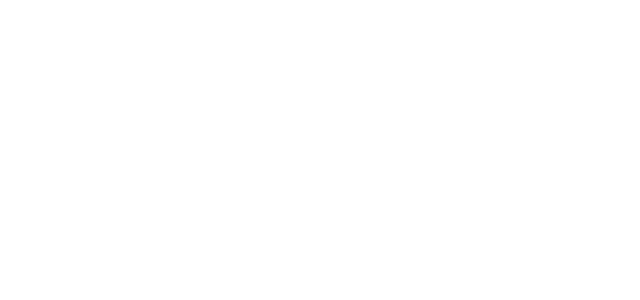
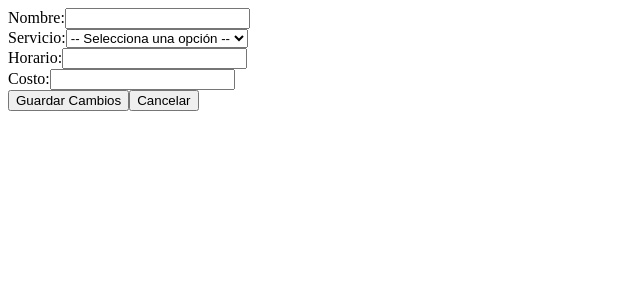
Before and after one commit to JoseManuel2001/EsteticaGestionDeCitas, a React (Vite) app: page /editarCitas in a window 1280 px wide. Before the commit this address had no page. Shown: the top 300 px of the page, without its empty margins (0-640 px from the left). Built offline with nearby package versions, Linux system fonts and the light colour scheme; no server answers.

Commit message:
Agregar, Editar sin funcion

```diff
--- a/src/App.jsx
+++ b/src/App.jsx
@@ -7,7 +7,7 @@ function App() {
     const navigate = useNavigate();
 
     const handleClickAgregar = () => {
-        navigate("/registrarCita");
+        navigate("/Registrar");
     };
     const handleClickEditar = (id) => {
 
--- /dev/null
+++ b/src/EditarCitas.jsx
@@ -0,0 +1,94 @@
+import React, { useState, useEffect } from 'react';
+import { useNavigate, useParams } from 'react-router-dom';
+import axios from 'axios';
+
+function EditarCita() {
+    const { id } = useParams();
+    const navigate = useNavigate();
+
+    const [editedUser, setEditedUser] = useState({
+        Nombre: "",
+        Servicio: "",
+        Horario: "",
+        Costo: "",
+    });
+    const [error, setError] = useState(null);
+
+    useEffect(() => {
+        // Realizar una solicitud GET para obtener los datos del usuario a editar
+        axios.get(`http://localhost:1337/api/citas/${id}`)
+            .then(response => {
+                // Almacenar los datos del usuario en el estado
+                console.log(response.data.data.attributes)
+                setEditedUser(response.data.data.attributes);
+            })
+            .catch(error => {
+                console.error('Error al obtener datos de las citas:', error);
+            });
+    }, [id]);
+
+    const handleInputChange = (event) => {
+        const { name, value } = event.target;
+        setEditedUser({
+            ...editedUser,
+            [name]: value,
+        });
+    };
+
+    const handleSubmit = (event) => {
+        event.preventDefault();
+
+        // Realizar una solicitud PUT para actualizar el usuario
+        axios.put(`http://localhost:1337/api/citas/${id}`, { "data": editedUser })
+            .then(response => {
+                // Aquí puedes manejar la respuesta si es necesario
+                console.log("Cita actualizada:", response.data.data);
+
+                // Redirigir a la lista de usuarios después de editar
+                navigate("/App");
+            })
+            .catch((error) => {
+                setError(error);
+            });
+    };
+
+    if (error) {
+        return <div>Error al editar la cita: {error.message}</div>;
+    }
+
+    return (
+        <>
+            <form className='form1' onSubmit={handleSubmit}>
+                <label className='label1'>
+                    Nombre:
+                    <input type="text" name="Nombre" value={editedUser.Nombre} onChange={handleInputChange} required />
+                </label>
+                <br />
+                <label>
+                    Servicio:
+                    <select className='Combo' name="Servicio" value={editedUser.Servicio} onChange={handleInputChange} required>
+                        <option value="">-- Selecciona una opción --</option>
+                        <option>Corte</option>
+                        <option>Tinte</option>
+                        <option>Peinado</option>
+                    </select>
+                </label>
+                <br />
+                <label>
+                    Horario:
+                    <input type="text" name="Horario" value={editedUser.Horario} onChange={handleInputChange} required />
+                </label>
+                <br />
+                <label>
+                    Costo:
+                    <input type="text" name="Costo" value={editedUser.Costo} onChange={handleInputChange} required />
+                </label>
+                <br />
+                <button  type="submit">Guardar Cambios</button>
+                <button  onClick={() => navigate("/App")}>Cancelar</button>
+            </form>
+        </>
+    );
+}
+
+export default EditarCita;
--- /dev/null
+++ b/src/Registrar.jsx
@@ -0,0 +1,93 @@
+import React, { useState } from 'react';
+import { useNavigate } from 'react-router-dom';
+import axios from 'axios';
+
+
+function Registrar() {
+    const Navigate = useNavigate();
+
+    const hadleClick = () => {
+        Navigate("/App")
+    }
+
+    const [newUser, setNewUser] = useState({
+        Nombre: "",
+        Servicio: "",
+        Horario: "",
+        Costo: "",
+    });
+    const [error, setError] = useState(null);
+
+    const handleInputChange = (event) => {
+        const { name, value } = event.target;
+        setNewUser({
+            ...newUser,
+            [name]: value,
+        });
+    };
+
+    const handleSubmit = (event) => {
+        event.preventDefault();
+
+
+        // Realiza una solicitud POST para crear un nuevo usuario
+        axios
+            .post("http://localhost/api/citas", { "data": newUser }) // Cambia la URL a la correcta
+            .then((response) => {
+                // Aquí puedes manejar la respuesta si es necesario
+                console.log("Cita registrada:", response.data.data);
+
+                // Limpiar el formulario
+                setNewUser({
+                    Nombre: "",
+                    Servicio: "",
+                    Horario: "",
+                    Costo: "",
+                });
+            })
+            .catch((error) => {
+                setError(error);
+            });
+
+        Navigate("/App")
+    };
+
+    if (error) {
+        return <div>Error al registrar cita: {error.message}</div>;
+    }
+
+    return (
+        <>
+            <form className='form1' onSubmit={handleSubmit}>
+                <label className='label1'>
+                    Nombre:
+                    <input type="text" name="Nombre" value={newUser.Nombre} onChange={handleInputChange} required />
+                </label>
+                <br />
+                <label>
+                    Servicio:
+                    <select default={" "} className='Combo' name="Servicio" value={newUser.Servicio} onChange={handleInputChange} required>
+                        <option value="">-- Selecciona una opción --</option>
+                        <option>Corte</option>
+                        <option>Tinte</option>
+                        <option>Peinado</option>
+                    </select>
+                </label>
+                <br />
+                <label>
+                    Horario:
+                    <input type="text" name="Horario" value={newUser.Horario} onChange={handleInputChange} required />
+                </label>
+                <br />
+                <label>
+                    Horario:
+                    <input type="text" name="Costo" value={newUser.Costo} onChange={handleInputChange} required />
+                </label>
+                <br />
+                <button  type="submit">Registrar</button>
+                <button  onClick={hadleClick}>Cancelar</button>
+            </form>
+        </>
+    );
+}
+export default Registrar;
--- a/src/main.jsx
+++ b/src/main.jsx
@@ -7,6 +7,9 @@ import {
 import Login from "./Login";
 import Registro from "./Registro";
 import App from "./App"
+import EditarCitas from "./EditarCitas"
+import Registrar from "./Registrar"
+
 
 const rootElement = document.getElementById("root");
 render(
@@ -15,6 +18,9 @@ render(
       <Route path="/" element={<Login />} />
       <Route path="/Registro" element={<Registro />} />
       <Route path="/App" element={<App />} />
+      <Route path="/editarCitas/:id" element={<EditarCitas />} />
+      <Route path="/editarCitas" element={<EditarCitas />} />
+      <Route path="/Registrar" element={<Registrar />} />
     </Routes>
   </BrowserRouter>,
   rootElement
```
